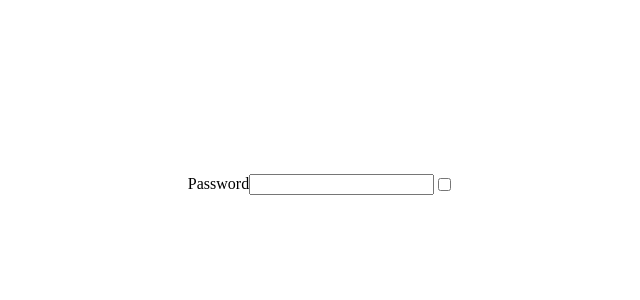
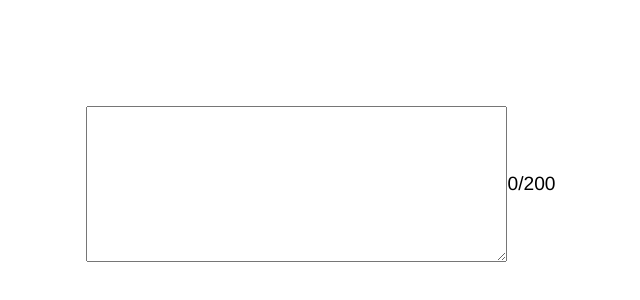
Before and after one commit to TashfeenRao/reactTrainingHooks, a React (Create React App) app: page / in a window 1280 px wide. Shown: the part 74-374 px from the top of the page, without its empty margins (319-959 px from the left). Built offline with nearby package versions, Linux system fonts and the light colour scheme.

Commit message:
initial text area is initialized

```diff
--- a/src/App.js
+++ b/src/App.js
@@ -1,9 +1,9 @@
-import PasswordShow from "./components/PasswordShow";
+import Textcounter from "./components/Textcounter";
 
 function App() {
   return (
     <div className="box">
-      <PasswordShow />
+      <Textcounter />
     </div>
   );
 }
--- /dev/null
+++ b/src/components/Textcounter.js
@@ -0,0 +1,14 @@
+import React, { useState } from 'react';
+
+const Textcounter = () => {
+  const [message, setMessage] = useState(null);
+  return (
+    <div className="box">
+    <textarea name="text" cols="50" rows="10">
+    </textarea>
+    <p>0<span>/</span>200</p>
+    </div>
+  );
+}
+
+export default Textcounter;
```
